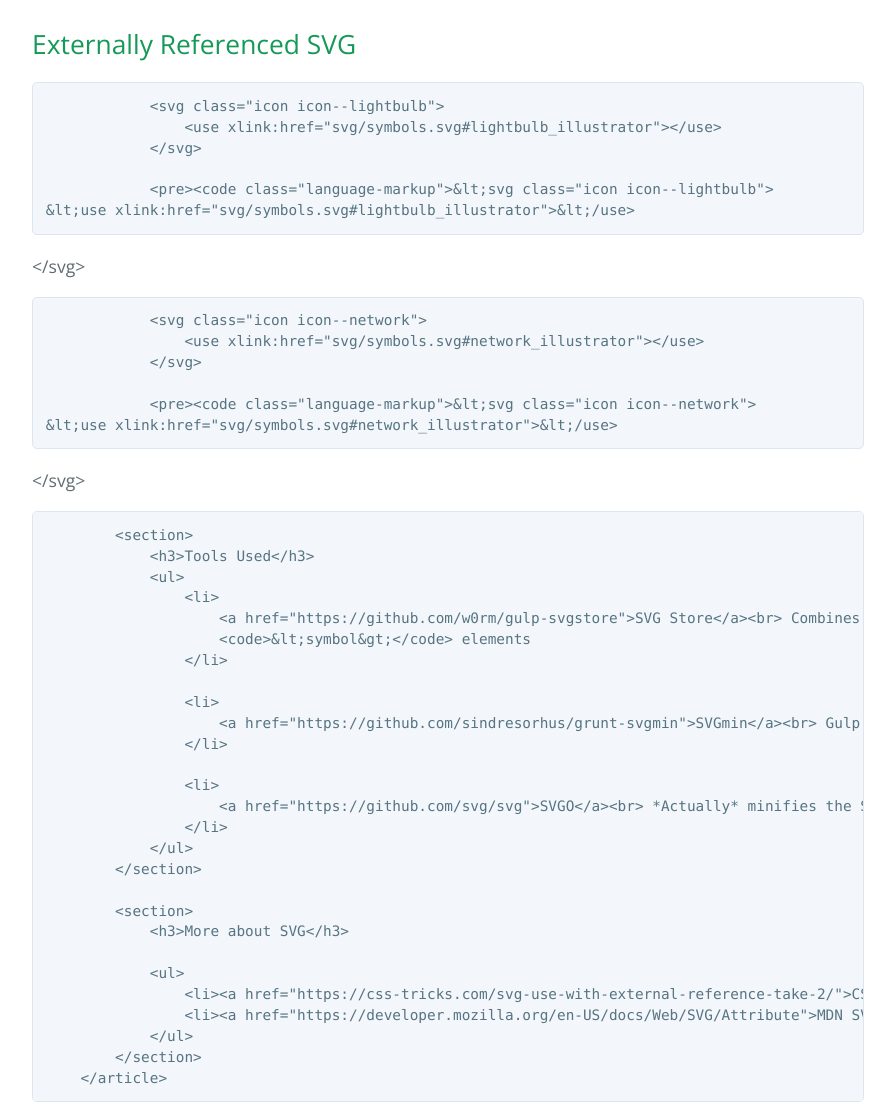
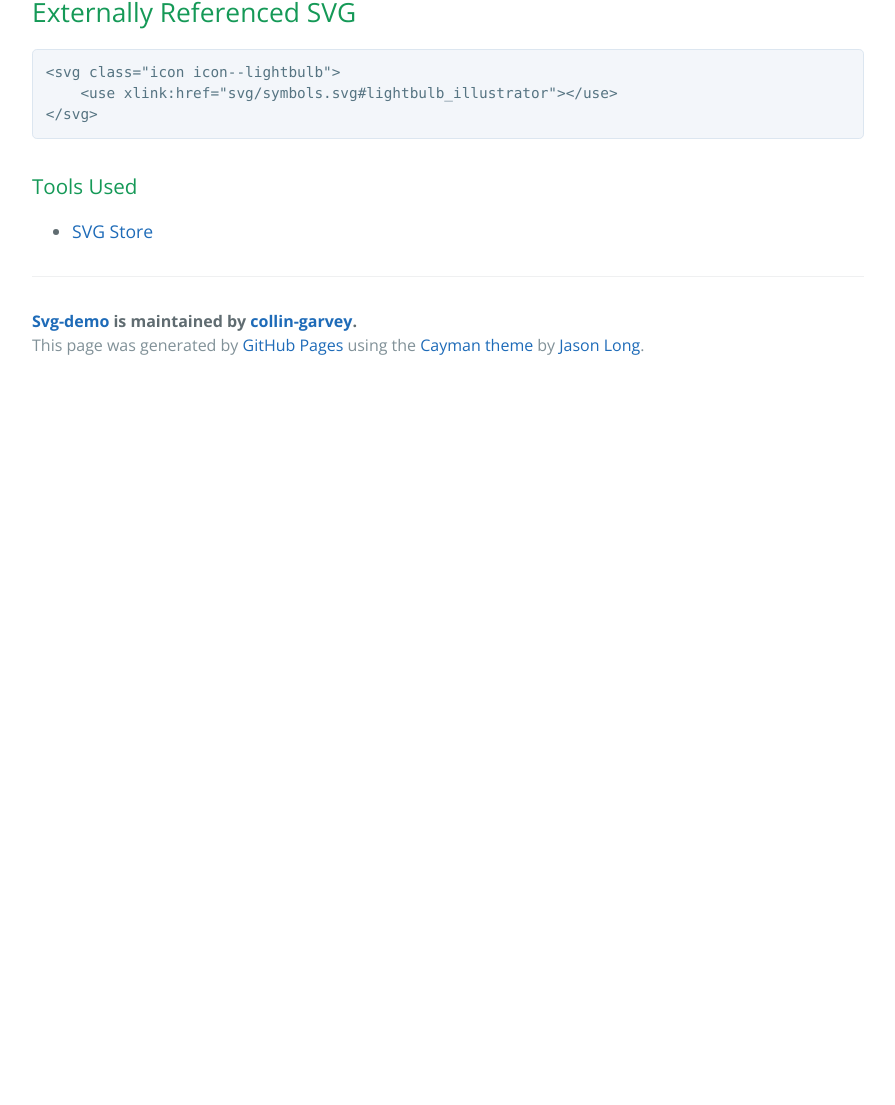
Before and after one commit to collin-garvey/svg-demo, a plain HTML site: page index.html in a window 1280 px wide. Shown: the part 726-1831 px from the top of the page, without its empty margins (192-1087 px from the left). After the commit the page ends 1115 px from the top, so only its background shows below. Drawn offline with nearby package versions, Linux system fonts and the light colour scheme.

Commit message:
Create gh-pages branch via GitHub

```diff
--- a/index.html
+++ b/index.html
@@ -19,17 +19,17 @@
     </section>
 
     <section class="main-content">
-      <p>
       <h1>
 <a id="svgs" class="anchor" href="#svgs" aria-hidden="true"><span aria-hidden="true" class="octicon octicon-link"></span></a>SVGs</h1>
 
 <h2>
-<a id="requirements" class="anchor" href="#requirements" aria-hidden="true"><span aria-hidden="true" class="octicon octicon-link"></span></a>Requirements:</h2>
+<a id="requirements" class="anchor" href="#requirements" aria-hidden="true"><span aria-hidden="true" class="octicon octicon-link"></span></a>Requirements</h2>
+
 <ul>
 <li>Gulp task(s) to compile individual SVGs into a single SVG manifest file</li>
 <li>SVG manifest file must be able to be referenced externally</li>
-                    <li>
-                        SVGs must be able to be stylable, while retaining their original detail
+<li>SVGs must be able to be stylable, while retaining their original detail
+
 <ul>
 <li>Interaction effects (hover, click, etc.)</li>
 <li>Animation</li>
@@ -37,61 +37,20 @@
 </li>
 </ul>
 
+<h2>
+<a id="externally-referenced-svg" class="anchor" href="#externally-referenced-svg" aria-hidden="true"><span aria-hidden="true" class="octicon octicon-link"></span></a>Externally Referenced SVG</h2>
 
-                <h2>
-<a id="externally-referenced-svg" class="anchor" href="#externally-referenced-svg" aria-hidden="true"><span aria-hidden="true" class="octicon octicon-link"></span></a>Externally Referenced SVG</h2>  </p>
-
-<pre><code>            &lt;svg class="icon icon--lightbulb"&gt;
+<pre><code>&lt;svg class="icon icon--lightbulb"&gt;
     &lt;use xlink:href="svg/symbols.svg#lightbulb_illustrator"&gt;&lt;/use&gt;
 &lt;/svg&gt;
-
-            &lt;pre&gt;&lt;code class="language-markup"&gt;&amp;lt;svg class="icon icon--lightbulb"&gt;
-&amp;lt;use xlink:href="svg/symbols.svg#lightbulb_illustrator"&gt;&amp;lt;/use&gt;
 </code></pre>
 
-<p>&lt;/svg&gt;
-</p>
+<h3>
+<a id="tools-used" class="anchor" href="#tools-used" aria-hidden="true"><span aria-hidden="true" class="octicon octicon-link"></span></a>Tools Used</h3>
 
-<pre><code>            &lt;svg class="icon icon--network"&gt;
-                &lt;use xlink:href="svg/symbols.svg#network_illustrator"&gt;&lt;/use&gt;
-            &lt;/svg&gt;
-
-            &lt;pre&gt;&lt;code class="language-markup"&gt;&amp;lt;svg class="icon icon--network"&gt;
-&amp;lt;use xlink:href="svg/symbols.svg#network_illustrator"&gt;&amp;lt;/use&gt;
-</code></pre>
-
-<p>&lt;/svg&gt;
-
-            </p>
-
-<pre><code>        &lt;section&gt;
-            &lt;h3&gt;Tools Used&lt;/h3&gt;
-            &lt;ul&gt;
-                &lt;li&gt;
-                    &lt;a href="https://github.com/w0rm/gulp-svgstore"&gt;SVG Store&lt;/a&gt;&lt;br&gt; Combines multiple svg files into one using
-                    &lt;code&gt;&amp;lt;symbol&amp;gt;&lt;/code&gt; elements
-                &lt;/li&gt;
-
-                &lt;li&gt;
-                    &lt;a href="https://github.com/sindresorhus/grunt-svgmin"&gt;SVGmin&lt;/a&gt;&lt;br&gt; Gulp wrapper/adapter for SVGO
-                &lt;/li&gt;
-
-                &lt;li&gt;
-                    &lt;a href="https://github.com/svg/svg"&gt;SVGO&lt;/a&gt;&lt;br&gt; *Actually* minifies the SVG files
-                &lt;/li&gt;
-            &lt;/ul&gt;
-        &lt;/section&gt;
-
-        &lt;section&gt;
-            &lt;h3&gt;More about SVG&lt;/h3&gt;
-
-            &lt;ul&gt;
-                &lt;li&gt;&lt;a href="https://css-tricks.com/svg-use-with-external-reference-take-2/"&gt;CSS Tricks: SVG `use` with External Reference, Take 2&lt;/a&gt;&lt;/li&gt;
-                &lt;li&gt;&lt;a href="https://developer.mozilla.org/en-US/docs/Web/SVG/Attribute"&gt;MDN SVG Attribute Reference&lt;/a&gt;&lt;/li&gt;
-            &lt;/ul&gt;
-        &lt;/section&gt;
-    &lt;/article&gt;
-</code></pre>
+<ul>
+<li><a href="https://github.com/w0rm/gulp-svgstore">SVG Store</a></li>
+</ul>
 
       <footer class="site-footer">
         <span class="site-footer-owner"><a href="https://github.com/collin-garvey/svg-demo">Svg-demo</a> is maintained by <a href="https://github.com/collin-garvey">collin-garvey</a>.</span>
```
Also changed, not shown: params.json (+1 -1 lines). Lines whose indentation alone changed are shown as unchanged.
